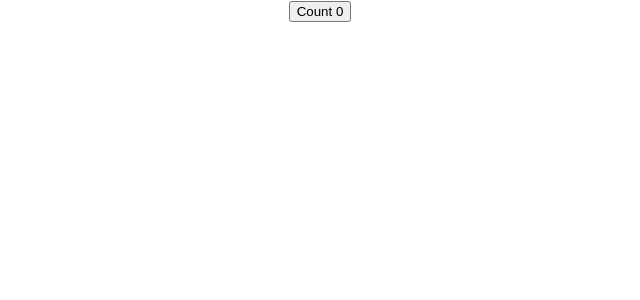
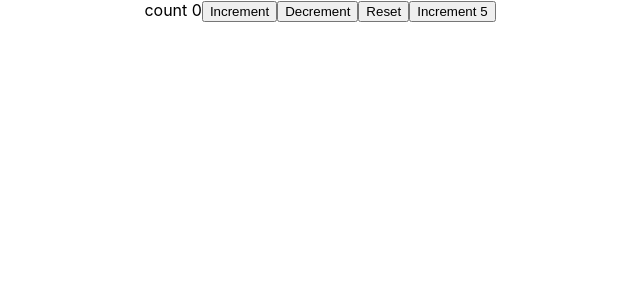
Before and after one commit to Ahmad-U19/Hooks-React.js, a React (Create React App) app: page / in a window 1280 px wide. Shown: the top 300 px of the page, without its empty margins (320-960 px from the left). Built offline with nearby package versions, Linux system fonts and the light colour scheme.

Commit message:
useState hook 2

```diff
--- a/src/App.js
+++ b/src/App.js
@@ -1,11 +1,13 @@
 //import logo from './logo.svg';
 import './App.css';
-import HookCounter from './Components/HookCounter';
+import HookCountertwo from './Components/HookCountertwo';
+//import HookCounter from './Components/HookCounter';
 
 function App() {
   return (
     <div className="App">
-      <HookCounter />
+      {/* <HookCounter /> */}
+      <HookCountertwo />
     </div>
   );
 }
--- /dev/null
+++ b/src/Components/HookCountertwo.js
@@ -0,0 +1,23 @@
+import React, {useState} from 'react'
+
+function HookCountertwo() {
+    const initialCount = 0
+    const [count,setCount] = useState(initialCount)
+
+    const incrementFive = () =>{
+        for(let i=0; i<5; i++){
+            setCount(prevCount => prevCount +1)
+        }
+    }
+  return (
+    <div>
+        count {count}
+        <button onClick={() => setCount(prevCount => prevCount + 1)}>Increment</button>
+        <button onClick={() => setCount(prevCount => prevCount - 1)}>Decrement</button>
+        <button onClick={() => setCount(initialCount)}>Reset</button>
+        <button onClick={incrementFive}>Increment 5</button>
+    </div>
+  )
+}
+
+export default HookCountertwo
```
